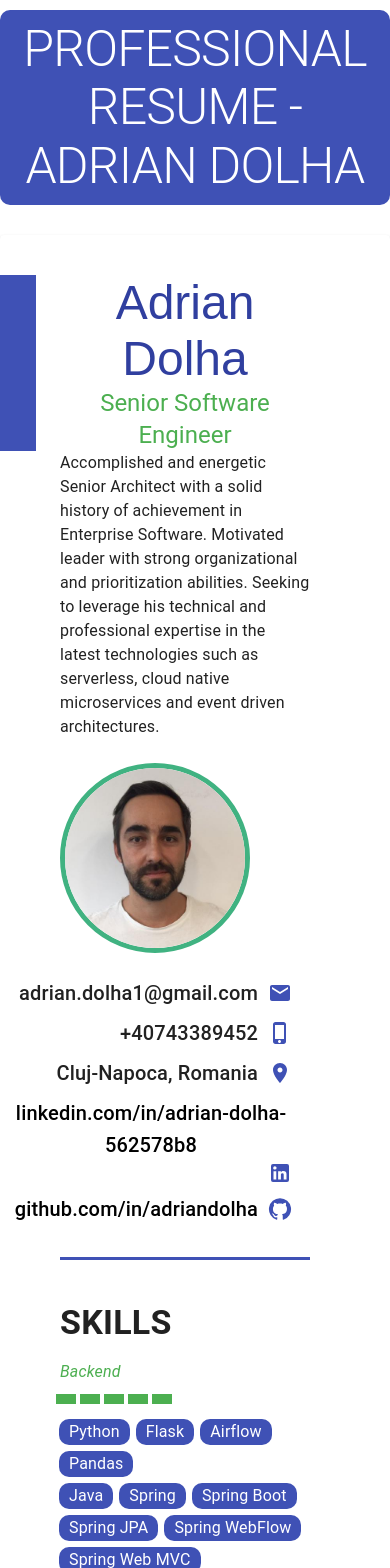
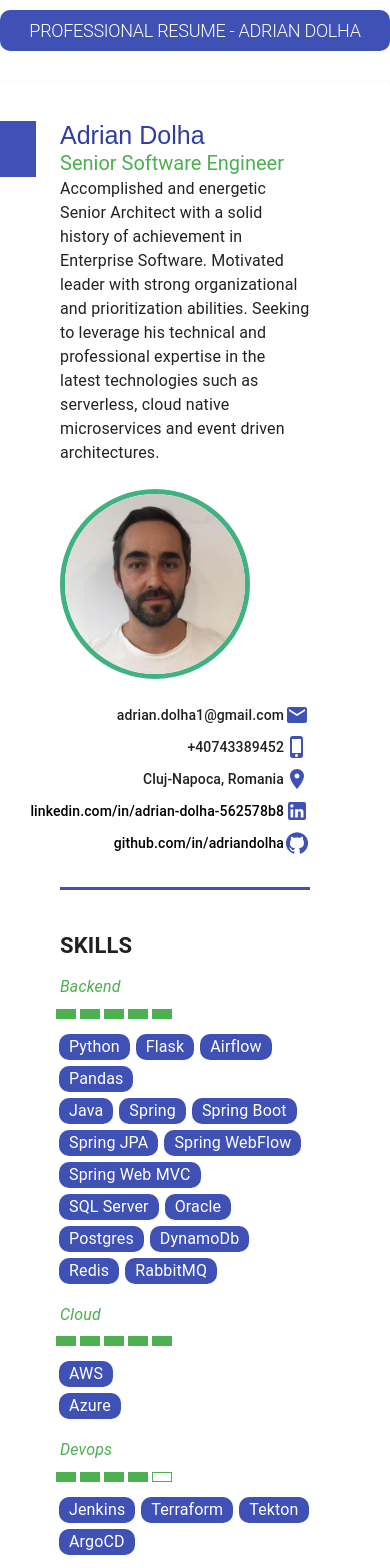
Before and after one commit to adriandolha/my-resume, a React (Create React App) app in the folder my-resume-ui/: page / in a window 390 px wide. Shown: the top 1568 px of the page. Built offline with nearby package versions, Linux system fonts and the light colour scheme.

Commit message:
My Resume UI - Mobile responsive

```diff
--- a/my-resume-ui/src/App.js
+++ b/my-resume-ui/src/App.js
@@ -18,6 +18,9 @@ const useStyles = makeStyles((theme) =>
       borderRadius: '10px',
       textTransform: 'uppercase',
       fontSize: '50px',
+      [theme.breakpoints.down('md')]: {
+        fontSize: '18px',
+      },
       color: 'white'
     },
     copyright: {
--- a/my-resume-ui/src/components/personal-details.js
+++ b/my-resume-ui/src/components/personal-details.js
@@ -22,10 +22,26 @@ const useStyles = makeStyles((theme) =>
             float: 'left',
             fontFamily: 'sans-serif',
             color: theme.palette.primary.dark,
+            [theme.breakpoints.down('md')]: {
+                fontSize: '25px',
+              },
             // fontWeight: 'bold'
+        },
+        contactDetails: {
+            [theme.breakpoints.down('md')]: {
+                marginLeft: '15px',
+              },
+        },
+        contactDetail: {
+            [theme.breakpoints.down('md')]: {
+                fontSize: '14px'
+              },
         },
         myTitle: {
             color: theme.palette.success.main,
+            [theme.breakpoints.down('md')]: {
+                fontSize: '20px',
+              },
             // float: 'left'
         },
         myPicture: {
@@ -50,7 +66,10 @@ const useStyles = makeStyles((theme) =>
         },
         myIcon: {
             padding: '0 10px 0 10px',
-            color: theme.palette.primary.main
+            color: theme.palette.primary.main,
+            [theme.breakpoints.down('md')]: {
+                padding: '0 1px 0 1px'
+              },
         }
 
 
@@ -104,28 +123,28 @@ function PersonalDetails({ resume, onResize }) {
             <Grid item container xs={12} md={2} lg={2} justifyContent='center'>
                 <Avatar alt="" src={resume.personalDetails.picture} className={classes.myPicture} />
             </Grid>
-            <Grid item xs={12} md={5} lg={5} container direction='column' spacing={1}>
+            <Grid item xs={12} md={5} lg={5} container direction='column' spacing={1} className={classes.contactDetails}>
                 <Grid item container direction='row' justifyContent='flex-end' alignItems='center' columns={{ sm: 1, md: 2, lg: 2 }}>
-                    <Typography variant='h6'>{resume.personalDetails.contact.email}</Typography>
+                    <Typography variant='h6' className={classes.contactDetail}>{resume.personalDetails.contact.email}</Typography>
                     <EmailIcon className={classes.myIcon} />
                 </Grid>
                 <Grid item container direction='row' justifyContent='flex-end' alignItems='center' columns={{ sm: 1, md: 2, lg: 2 }}>
-                    <Typography variant='h6'>{resume.personalDetails.contact.phone}</Typography>
+                    <Typography variant='h6' className={classes.contactDetail}>{resume.personalDetails.contact.phone}</Typography>
                     <PhoneIphoneIcon className={classes.myIcon} />
                 </Grid>
                 <Grid item container direction='row' justifyContent='flex-end' alignItems='center' columns={{ sm: 1, md: 2, lg: 2 }}>
-                    <Typography variant='h6'>{resume.personalDetails.contact.location}</Typography>
+                    <Typography variant='h6' className={classes.contactDetail}>{resume.personalDetails.contact.location}</Typography>
                     <LocationOnIcon className={classes.myIcon} />
                 </Grid>
                 <Grid item container direction='row' justifyContent='flex-end' alignItems='center'>
                     <Link href={resume.personalDetails.contact.linkedin.link} className={classes.myLink}>
-                        <Typography variant='h6'>{resume.personalDetails.contact.linkedin.placeholder}</Typography>
+                        <Typography variant='h6' className={classes.contactDetail}>{resume.personalDetails.contact.linkedin.placeholder}</Typography>
                     </Link>
                     <LinkedInIcon className={classes.myIcon} />
                 </Grid>
                 <Grid item container direction='row' justifyContent='flex-end' alignItems='center'>
                     <Link href={resume.personalDetails.contact.github.link} className={classes.myLink}>
-                        <Typography variant='h6'>{resume.personalDetails.contact.github.placeholder}</Typography>
+                        <Typography variant='h6' className={classes.contactDetail}>{resume.personalDetails.contact.github.placeholder}</Typography>
                     </Link>
                     <GitHubIcon className={classes.myIcon} />
                 </Grid>
--- a/my-resume-ui/src/components/resume-body.js
+++ b/my-resume-ui/src/components/resume-body.js
@@ -24,6 +24,9 @@ const useStyles = makeStyles((theme) =>
             textTransform: 'uppercase',
             float: 'left',
             marginTop: theme.spacing(2),
+            [theme.breakpoints.down('md')]: {
+                fontSize: '22px'
+              }
         },
         work: {
             marginTop: '10px'
--- a/my-resume-ui/src/components/skills.js
+++ b/my-resume-ui/src/components/skills.js
@@ -13,7 +13,10 @@ const useStyles = makeStyles((theme) =>
             float: 'left',
             textTransform: 'uppercase',
             marginTop: theme.spacing(2),
-            fontWeight: 'bold'
+            fontWeight: 'bold',
+            [theme.breakpoints.down('md')]: {
+                fontSize: '22px'
+              }
         },
         skill: {
             borderRadius: '10px',
```
